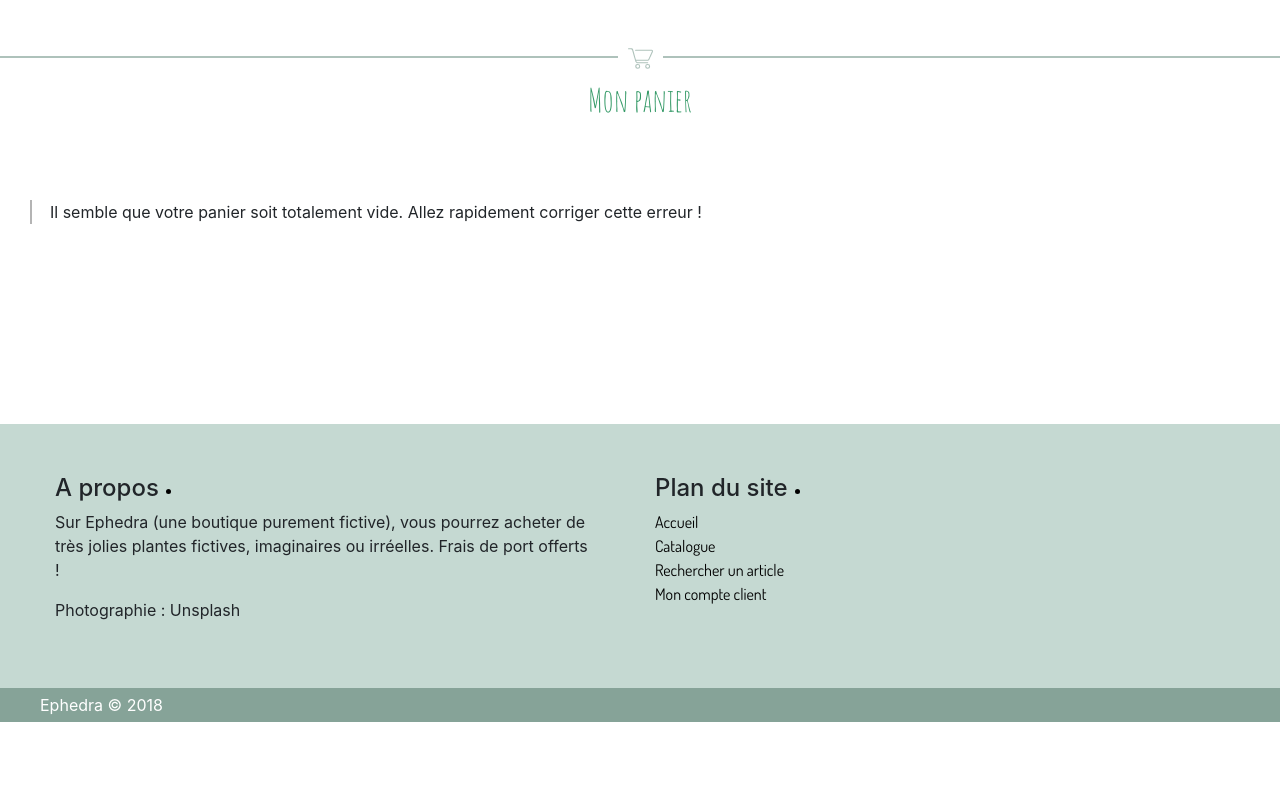
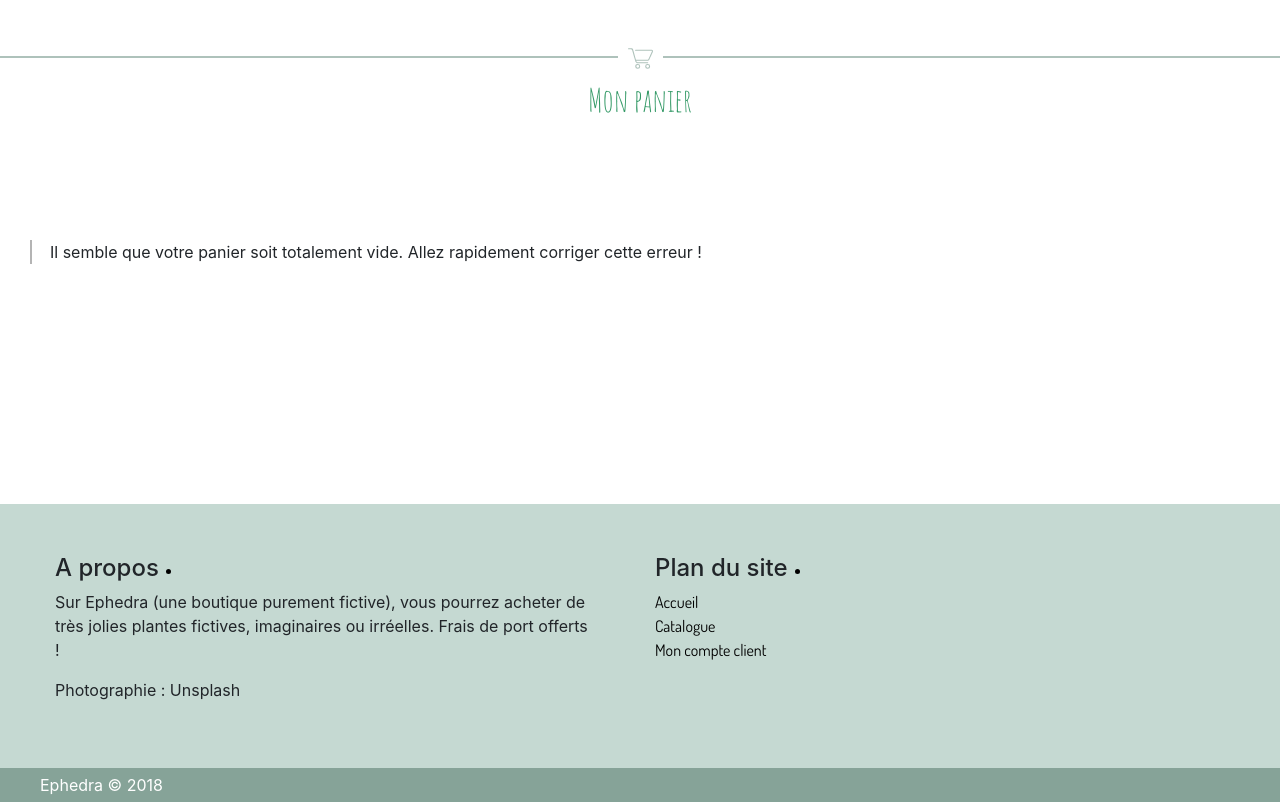
Before and after one commit to BourMel/projet-ecommerce, a PHP site: template views/cart.twig in a window 1280 px wide. Shown: the part 212-1014 px from the top of the page. Before the commit the page ends 934 px from the top, so only its background shows below. Run offline with PHP 8.4, Linux system fonts and the light colour scheme; the template is opened without the code that fills it, so the values that code supplies are empty; some libraries are stand-ins or nearby versions.

Commit message:
corrections

```diff
--- a/assets/styles/styles.css
+++ b/assets/styles/styles.css
@@ -356,6 +356,10 @@ form .invalid {
     margin-left: 40%; /*fix*/
 }
 
+.cart .empty {
+    margin: 5vh 0;
+}
+
 /********/
 /**SHOP**/
 /********/
--- a/controllers/AccountController.php
+++ b/controllers/AccountController.php
@@ -72,7 +72,8 @@ class AccountController extends BaseController {
 
         // validate params (check email)
         if(!filter_var($request->getParams()["email"], FILTER_VALIDATE_EMAIL)) {
-            return;
+            $url = $this->container->router->pathFor('account', [], ['error' => "Ce n'est pas une adresse email valide !"]);
+            return $response->withStatus(302)->withHeader('Location', $url);
         }
 
         // now we can edit the USER informations
--- a/controllers/ConnectionController.php
+++ b/controllers/ConnectionController.php
@@ -22,7 +22,7 @@ class ConnectionController extends BaseController {
     }
 
     /**
-     * Login a user
+     * Login user
      */
     public function login($request, $response, $args) {
         $params = $request->getParams();
@@ -106,7 +106,7 @@ class ConnectionController extends BaseController {
     }
 
     /**
-     * Logout the user
+     * Logout user
      */
     public function logout($request, $response, $args) {
         unset($_SESSION['user']);
--- a/views/cart.twig
+++ b/views/cart.twig
@@ -41,7 +41,7 @@
 
 
         {% else %}
-            <div class="box col-lg-12 col-sm-12">
+            <div class="box col-lg-12 col-sm-12 empty">
                 Il semble que votre panier soit totalement vide. Allez rapidement corriger cette erreur !
             </div>
         {% endif %}
--- a/views/layout.twig
+++ b/views/layout.twig
@@ -67,7 +67,6 @@
                     <ul>
                         <li><a href="/">Accueil</a></li>
                         <li><a href="/catalogue">Catalogue</a></li>
-                        <li><a href="/catalogue?search=true">Rechercher un article</a></li>
                         <li><a href="/compte">Mon compte client</a></li>
                     </ul>
                 </section>
```
Also changed, not shown: README.md, readme2.jpg (added).
